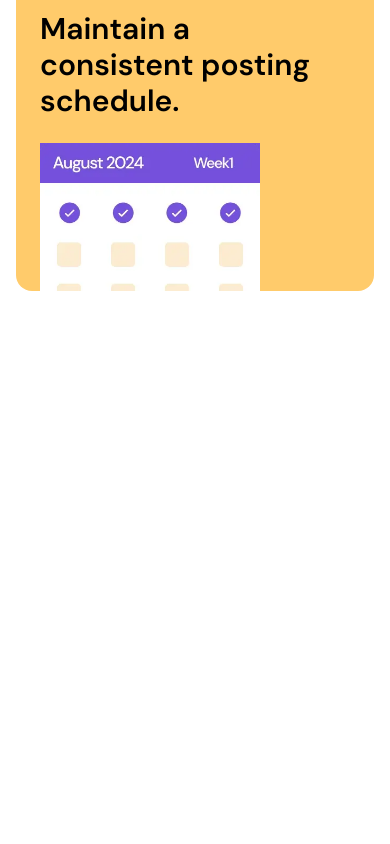
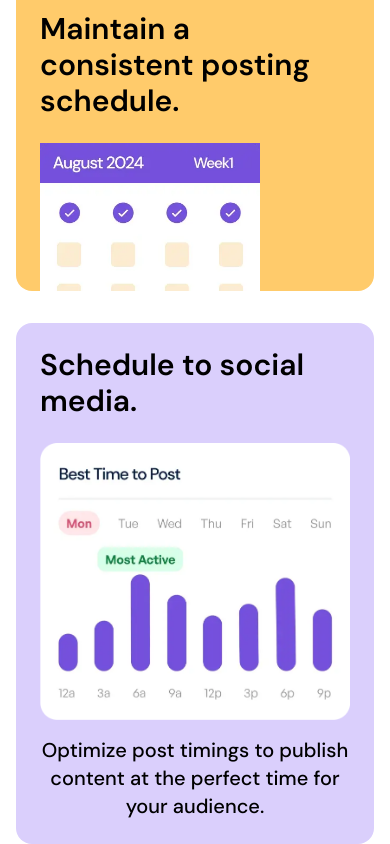
Before and after one commit to akshay-ken/novice-project-06, a React (Vite) app: page / in a window 390 px wide. Shown: the part 814-1658 px from the top of the page. Before the commit the page ends 1105 px from the top, so only its background shows below. Built offline with nearby package versions, Linux system fonts and the light colour scheme.

Commit message:
feat: cardfour comp added with mobile view styles

```diff
--- /dev/null
+++ b/src/components/CardFour.jsx
@@ -0,0 +1,13 @@
+import calSchedule from "../assets/images/illustration-schedule-posts.webp";
+export function CardFour() {
+  return (
+    <div className="card bg-Purple-100 py-6">
+      <p className="text-3xl font-semibold mb-6">Schedule to social media.</p>
+      <img src={calSchedule} alt="" />
+      <p className="mt-4 text-xl text-center font-medium">
+        Optimize post timings to publish content at the perfect time for your
+        audience.
+      </p>
+    </div>
+  );
+}
--- a/src/components/CardThree.jsx
+++ b/src/components/CardThree.jsx
@@ -7,7 +7,6 @@ export function CardThree() {
         Maintain a consistent posting schedule.
       </p>
       <div className="bg-[url('./assets/images/illustration-consistent-schedule.webp')] size-55 -mb-18 bg-Purple-500 bg-contain bg-no-repeat"></div>
-      {/* <img src={calWeek} className=" float-left w-2/3 -mb-6" alt="" /> */}
     </div>
   );
 }
--- a/src/components/MainPage.jsx
+++ b/src/components/MainPage.jsx
@@ -1,3 +1,4 @@
+import { CardFour } from "./CardFour";
 import { CardOne } from "./CardOne";
 import { CardThree } from "./CardThree";
 import { CardTwo } from "./CardTwo";
@@ -8,6 +9,7 @@ export function MainPage() {
       <CardOne />
       <CardTwo />
       <CardThree />
+      <CardFour />
     </main>
   );
 }
```
